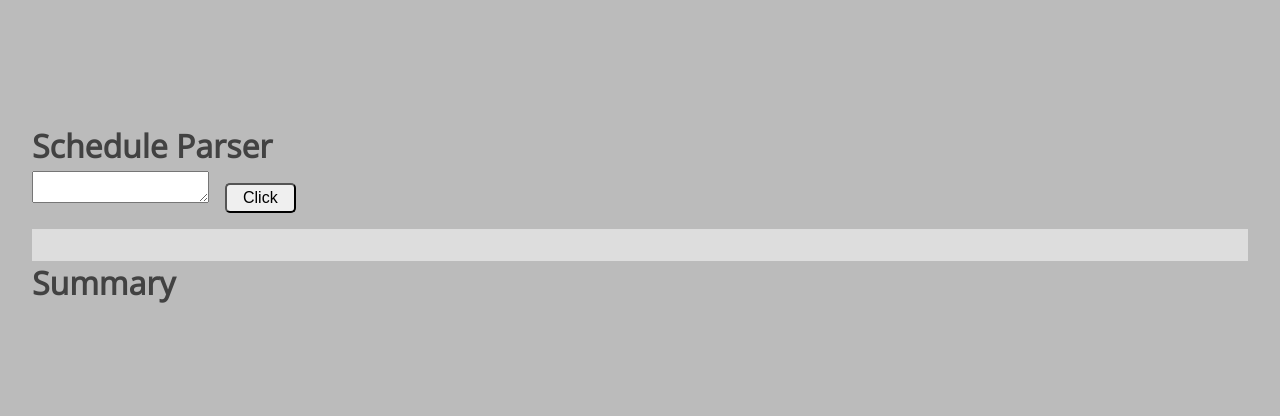
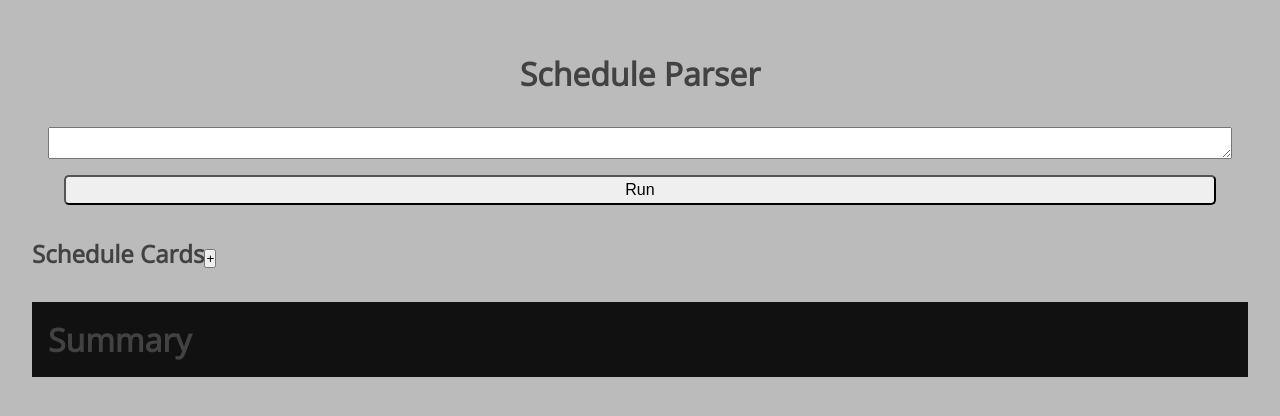
Before and after one commit to pentwo/schedule-parser, a React (Create React App) app: page / in a window 1280 px wide. Shown: the part 186-602 px from the top of the page. Built offline with nearby package versions, Linux system fonts and the light colour scheme.

Commit message:
v0.3 add transition animation

```diff
--- a/src/App.js
+++ b/src/App.js
@@ -16,13 +16,11 @@ const Button = styled.button`
   border-radius: 5px;
 `;
 const Cards = styled.div`
-  padding: 1rem;
+  /* padding: 1rem; */
 
   display: grid;
-  /* grid: auto-flow / minmax(); */
   grid-template-columns: repeat(auto-fit, minmax(180px, 1fr));
   gap: 1rem;
-  background-color: #ddd;
 `;
 
 export default class App extends Component {
@@ -75,17 +73,47 @@ export default class App extends Component {
     this.saveLocal(newState);
   };
 
+  toggleCards = e => {
+    const cards = document.querySelector(".content");
+
+    // const display = cards.style.display;
+
+    // display === "none"
+    //   ? (cards.style.display = "grid")
+    //   : (cards.style.display = "none");
+
+    // const content = this.nextElementSibling;
+    const height = cards.style.maxHeight;
+    console.log("cards.style: ", cards.style);
+
+    console.log("height: ", height);
+    height === ""
+      ? (cards.style.maxHeight = `${cards.scrollHeight}px`)
+      : //  (cards.style.maxHeight = `500px`)
+        (cards.style.maxHeight = "");
+  };
+
   render() {
     const { scheduleObj } = this.state;
     return (
       <div>
-        <h1>Schedule Parser</h1>
+        <h1 style={{ textAlign: "center", marginBottom: "2rem" }}>
+          Schedule Parser
+        </h1>
+        <div className="header">
           {/* <Button onClick={this.insertText}>Insert Text</Button> */}
           <Textarea ref={this.textRef} />
-        <Button onClick={this.getText} type="submit">
-          Click
-        </Button>
-        <Cards>
+          <Button onClick={this.getText}>Run</Button>
+        </div>
+        <div className="cards">
+          <h2>
+            Schedule Cards
+            <span>
+              <button onClick={this.toggleCards}>+</button>
+            </span>
+          </h2>
+
+          <Cards className="content">
             {Object.keys(scheduleObj).map(item => {
               return (
                 <Card
@@ -97,7 +125,8 @@ export default class App extends Component {
               );
             })}
           </Cards>
-        <h1>Summary</h1>
+        </div>
+
         <SummaryCard info={scheduleObj} />
       </div>
     );
--- a/src/Card.js
+++ b/src/Card.js
@@ -5,11 +5,12 @@ import styled from "styled-components";
 
 const Container = styled.div`
   /* font-size: 1.5rem; */
-  padding: 0.5rem;
+  /* padding: 0.5rem; */
   display: grid;
   grid-template-columns: 1fr 1fr;
   gap: 0.5rem;
   border: 2px solid #111;
+  background-color: #eee;
 
   label {
     text-transform: capitalize;
@@ -17,8 +18,9 @@ const Container = styled.div`
   button {
     border: 0;
     background-color: rgba(0, 0, 0, 0);
-    text-align: right;
     grid-column: span 2;
+    cursor: pointer;
+    justify-self: end;
   }
   span {
     text-align: center;
@@ -42,6 +44,10 @@ const Container = styled.div`
     grid-template-columns: 1fr;
     grid-column: span 2;
     text-align: center;
+  }
+
+  .digi {
+    font-size: 2rem;
   }
 `;
 
@@ -70,17 +76,17 @@ export class Card extends Component {
             ❌
           </span>
         </button>
-        <h3 className="cardTitle">{date}</h3>
+        <h2 className="cardTitle">{date}</h2>
         <div className="start">
-          <label>Start</label>
-          {start}
+          <label>Start </label>
+          <span className="digi">{start}</span>
         </div>
         <span role="img" aria-label="arrow-down">
           ⬇️
         </span>
         <div className="end">
           <label>End</label>
-          {end}
+          <span className="digi">{end}</span>
         </div>
       </Container>
     );
--- a/src/SummaryCard.js
+++ b/src/SummaryCard.js
@@ -3,6 +3,8 @@ import uniq from "lodash/uniq";
 import styled from "styled-components";
 
 const Container = styled.div`
+  padding: 1rem;
+
   background-color: #111;
 `;
 
@@ -32,6 +34,7 @@ export class SummaryCard extends Component {
 
     return (
       <Container>
+        <h1>Summary</h1>
         {weeks.map(week => {
           return (
             <div key={week}>
--- a/src/app.css
+++ b/src/app.css
@@ -0,0 +1,11 @@
+.header {
+  margin: 1rem;
+  display: grid;
+  grid-template-columns: repeat(auto-fit / 1fr 1fr);
+}
+.content {
+  max-height: 0;
+  overflow: hidden;
+  transition: max-height 0.3s ease-in-out;
+  margin: 1rem;
+}
```
Lines whose indentation alone changed are shown as unchanged.
